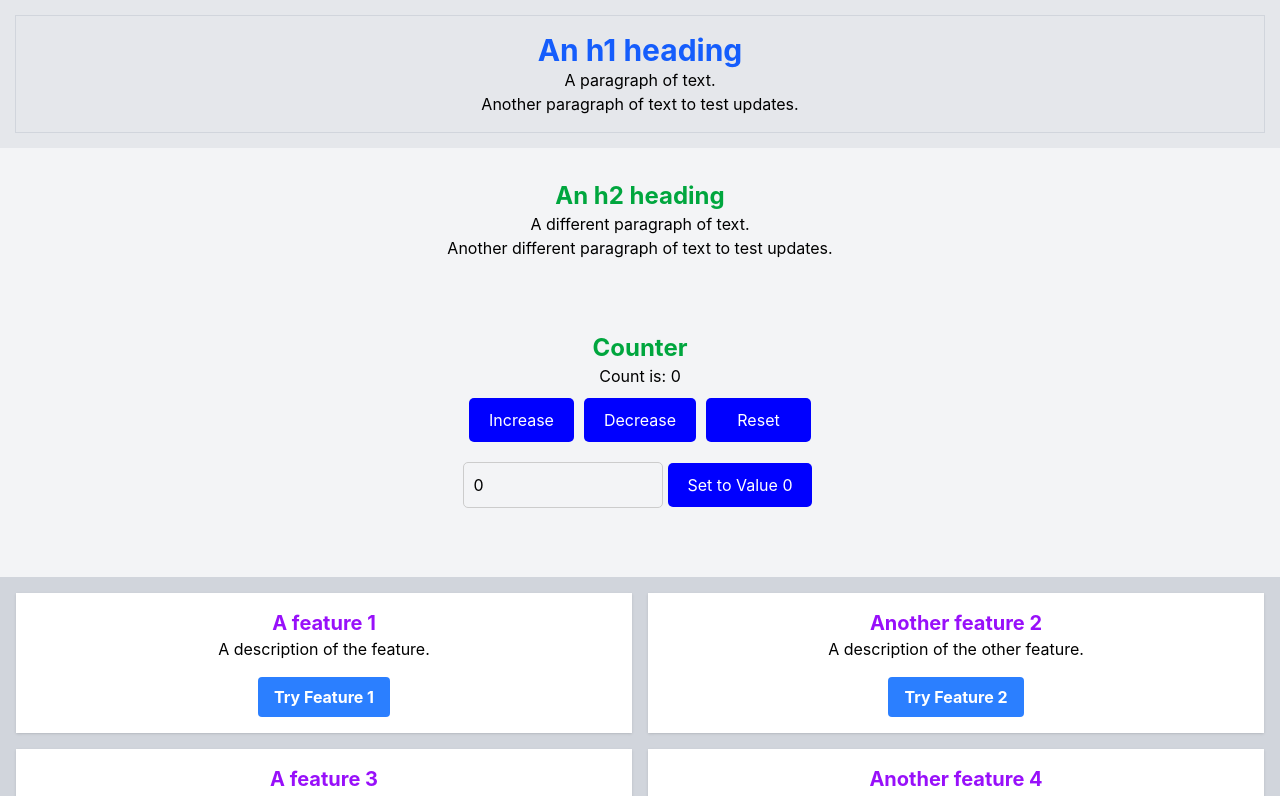
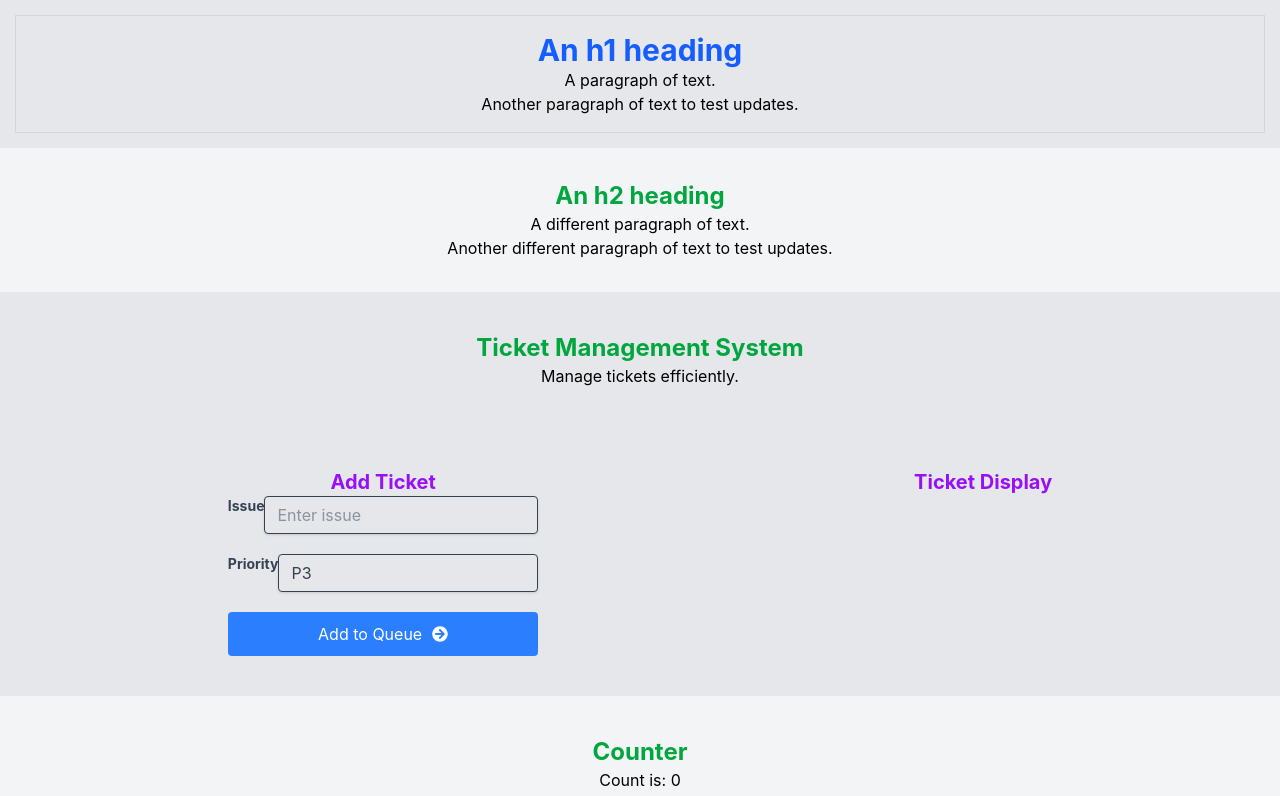
Before and after one commit to tielmess/tm001react, a React (Vite) app: page / in a window 1280 px wide. Shown: the top 796 px of the page. Built offline with nearby package versions, Linux system fonts and the light colour scheme.

Commit message:
Start: Ticket Management System

```diff
--- a/package.json
+++ b/package.json
@@ -10,9 +10,10 @@
     "preview": "vite preview"
   },
   "dependencies": {
+    "@tailwindcss/vite": "^4.3.0",
     "react": "^19.2.6",
     "react-dom": "^19.2.6",
-    "@tailwindcss/vite": "^4.3.0",
+    "react-icons": "^5.6.0",
     "tailwindcss": "^4.3.0"
   },
   "devDependencies": {
--- a/src/App.jsx
+++ b/src/App.jsx
@@ -1,10 +1,24 @@
 import { useState } from "react";
 import "./App.css";
 import Card from "./components/Card.jsx";
+import QueueForm from "./components/QueueForm.jsx";
 
 function App() {
   const [count, setCount] = useState(0);
   const [value, setValue] = useState(0);
+  const [queue, setQueue] = useState([]);
+  const addToQueue = (item) => {
+    setQueue((prevQueue) => [...prevQueue, item]);
+  };
+  const updateQueueItem = (index, newItem) => {
+    setQueue((prevQueue) =>
+      prevQueue.map((item, i) => (i === index ? newItem : item)),
+    );
+  };
+  const removeFromQueue = (index) => {
+    setQueue((prevQueue) => prevQueue.filter((_, i) => i !== index));
+  };
+
   return (
     <>
       <div className="bg-gray-200 p-4 text-center">
@@ -20,6 +34,23 @@ function App() {
           <p>A different paragraph of text.</p>
           <p>Another different paragraph of text to test updates.</p>
         </div>
+      </div>
+      <div className="bg-gray-200 p-10 text-center">
+        <h2 className="text-2xl font-bold text-green-600">
+          Ticket Management System
+        </h2>
+        <p>Manage tickets efficiently.</p>
+      </div>
+      <div
+        className="bg-gray-200 p-10 text-center"
+        style={{
+          display: "flex",
+          flexDirection: "row",
+          justifyContent: "space-around",
+        }}
+      >
+        <QueueForm onAddToQueue={addToQueue} />
+        <h3 className="text-xl font-bold text-purple-600">Ticket Display</h3>
       </div>
       <div className="bg-gray-100 p-10 text-center">
         <h3 className="text-2xl font-bold text-green-600">Counter</h3>
--- /dev/null
+++ b/src/components/QueueForm.jsx
@@ -0,0 +1,94 @@
+import { useState } from "react";
+import { FaArrowCircleRight } from "react-icons/fa";
+
+export default function QueueForm({ onAddToQueue }) {
+  const [issue, setIssue] = useState("");
+  const [priority, setPriority] = useState("P3");
+  const handleSubmit = (e) => {
+    e.preventDefault();
+    if (!issue.trim() || !priority.trim()) return;
+    onAddToQueue({ issue, priority });
+    setIssue("");
+    setPriority("P3");
+  };
+
+  return (
+    <div className="bg-gray-200 text-center">
+      <h3 className="text-xl font-bold text-purple-600">Add Ticket</h3>
+      <form className="queue-form" onSubmit={handleSubmit}>
+        <div
+          className="mb-4"
+          style={{
+            marginBottom: "20px",
+            display: "flex",
+            flexDirection: "row",
+            alignItems: "flex-start",
+          }}
+        >
+          <label
+            className="block text-gray-700 text-sm font-bold mb-2"
+            htmlFor="issue"
+          >
+            Issue
+          </label>
+          <input
+            className="shadow appearance-none border rounded w-full py-2 px-3 text-gray-700 leading-tight focus:outline-none focus:shadow-outline"
+            id="issue"
+            type="text"
+            placeholder="Enter issue"
+            value={issue}
+            onChange={(e) => setIssue(e.target.value)}
+          />
+        </div>
+        <div
+          className="mb-4"
+          style={{
+            marginBottom: "20px",
+            display: "flex",
+            flexDirection: "row",
+            alignItems: "flex-start",
+          }}
+        >
+          <label
+            className="block text-gray-700 text-sm font-bold"
+            htmlFor="priority"
+          >
+            Priority
+          </label>
+          <select
+            className="shadow appearance-none border rounded w-full py-2 px-3 text-gray-700 leading-tight focus:outline-none focus:shadow-outline"
+            id="priority"
+            value={priority}
+            onChange={(e) => setPriority(e.target.value)}
+          >
+            <option value="P1">P1</option>
+            <option value="P2">P2</option>
+            <option value="P3">P3</option>
+          </select>
+        </div>
+        <button
+          className="bg-blue-500 hover:bg-blue-700 text-white align-middle rounded focus:outline-none focus:shadow-outline"
+          style={{
+            minWidth: "100%",
+            minHeight: "44px",
+            textAlign: "center",
+            verticalAlign: "middle",
+            display: "flex",
+            flexDirection: "row",
+            justifyContent: "center",
+            alignItems: "center",
+          }}
+          type="submit"
+        >
+          Add to Queue{" "}
+          <span
+            className="inline-block align-middle"
+            style={{ marginLeft: "10px" }}
+          >
+            <FaArrowCircleRight size={16} />
+          </span>
+        </button>
+      </form>
+    </div>
+  );
+}
```
Also changed, not shown: 2 other files (tests, documents, lock files or other folders).
